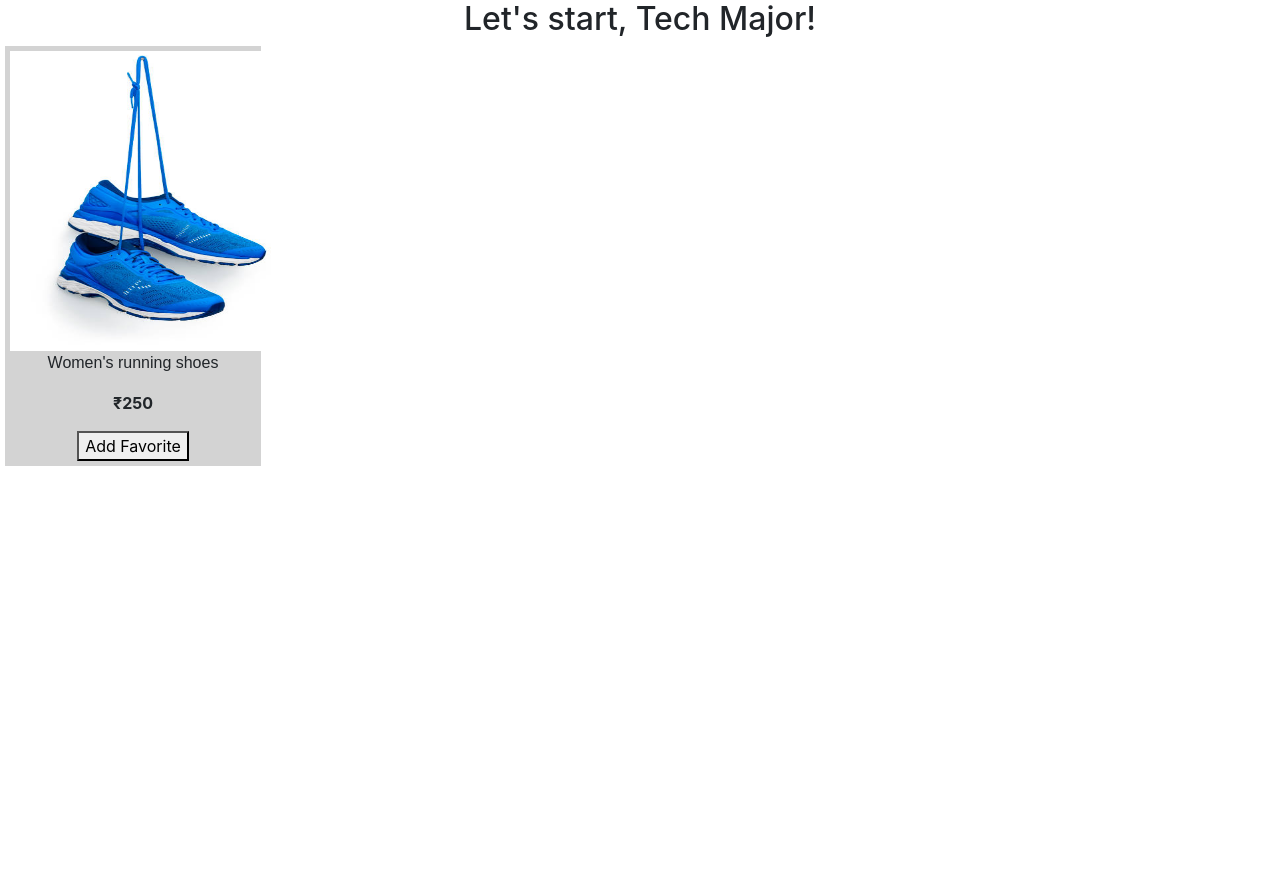
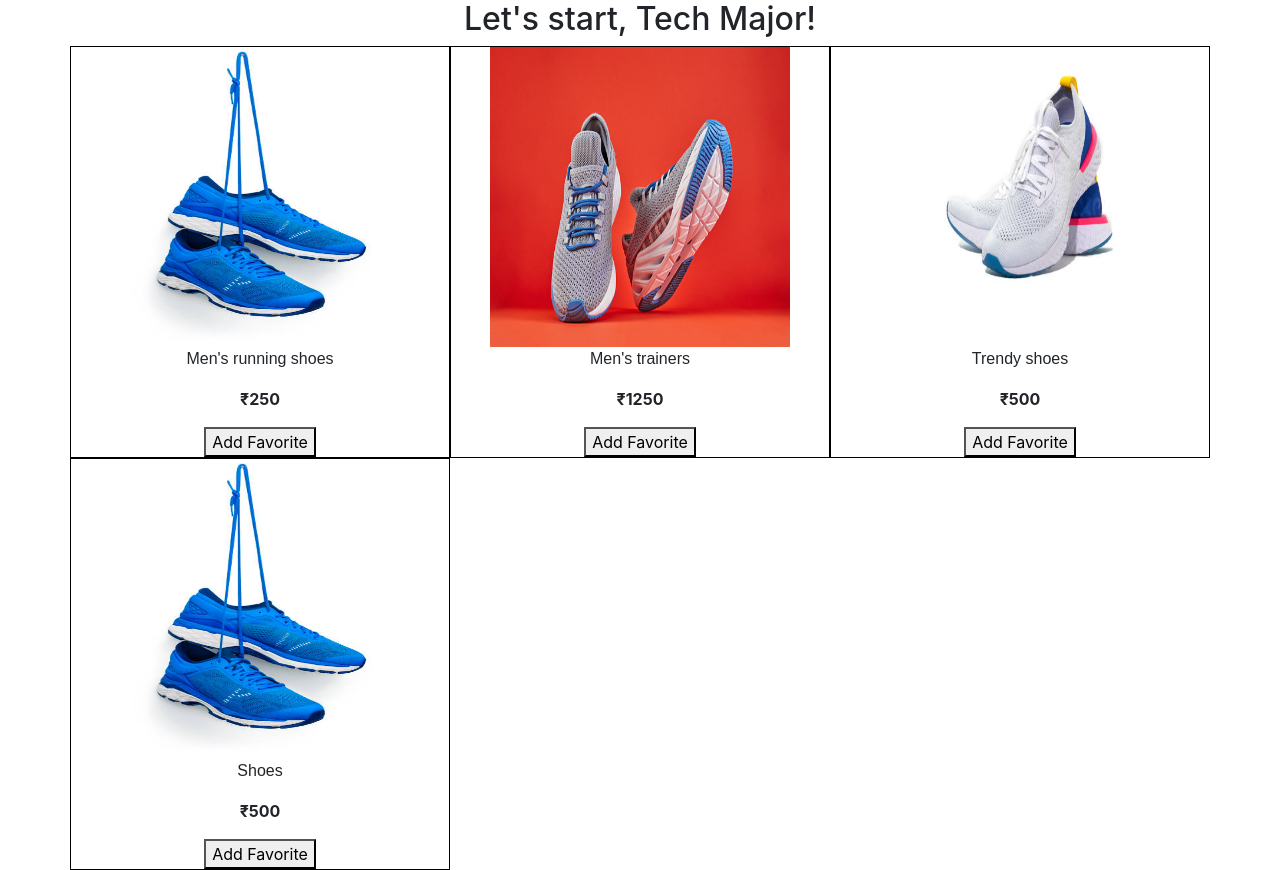
Before and after one commit to sumanthatva/techmajor, a React (Create React App) app: page / in a window 1280 px wide. Before the commit the page ends 800 px from the top, so only its background shows below. Built offline with nearby package versions, Linux system fonts and the light colour scheme.

Commit message:
Cleaned up code. End of week 1. ProductList -- using grid instead of flexbox ProductItem -- cleanup and simplified css

```diff
--- a/src/App.js
+++ b/src/App.js
@@ -10,10 +10,10 @@ function App() {
   return (
     <div className="App">
       <h2> Let's start, Tech Major! </h2>
-      {/* <ProductList products={products}/> */}
-      <div>
+      <ProductList products={products}/>
+      {/* <div>
         <FuncProductItem prodName={"Women's running shoes"} prodPrice={"₹250"} imagePath={"images/shoes1.jpeg"} />
-      </div>
+      </div> */}
     </div>
   );
 }
--- a/src/components/ProductItem.css
+++ b/src/components/ProductItem.css
@@ -1,11 +1,5 @@
 .product-item {
-  background-color: lightgray;
-
-  /* Flex properties */
-  min-width: 15% !important;
-  max-width: 20% !important;
-  padding: 5px;
-  margin: 5px;
+  border: 1px solid black;
 }
 
 .product-item__name {
--- a/src/components/ProductItem.js
+++ b/src/components/ProductItem.js
@@ -40,7 +40,7 @@ class ProductItem extends React.Component {
     const imageElem = <img src={imagePath} alt='shoe' className='product-item__image' />
 
     return (
-      <div className='product-item flx-inner'>
+      <div className='product-item col-md-4'>
         {imageElem}
         <p className='product-item__name'> {prodName} </p>
         <p className='product-item__price'> {prodPrice} </p>
--- a/src/components/ProductList.js
+++ b/src/components/ProductList.js
@@ -6,14 +6,12 @@ class ProductList extends React.Component {
 
   render() {
     return(
-      <div className='container flx-outer'>
+      <div className='container'>
+        <div className='row'>
         {this.props.products.map(prod => (
           <ProductItem prodName={prod.prodName} prodPrice={prod.prodPrice} imagePath={prod.imagePath}/>
         ))}
-        {/* <ProductItem prodName={this.props.products[0]} prodPrice={"₹250"} imagePath={"images/shoes1.jpeg"}/>
-        <ProductItem prodName={"Men's trainers"} prodPrice={"₹1250"} imagePath={"images/shoes2.jpeg"}/>
-        <ProductItem prodName={"Trendy shoes"} imagePath={"images/shoes3.jpeg"}/>
-        <ProductItem /> */}
+        </div>
       </div>
     );
   }
```
